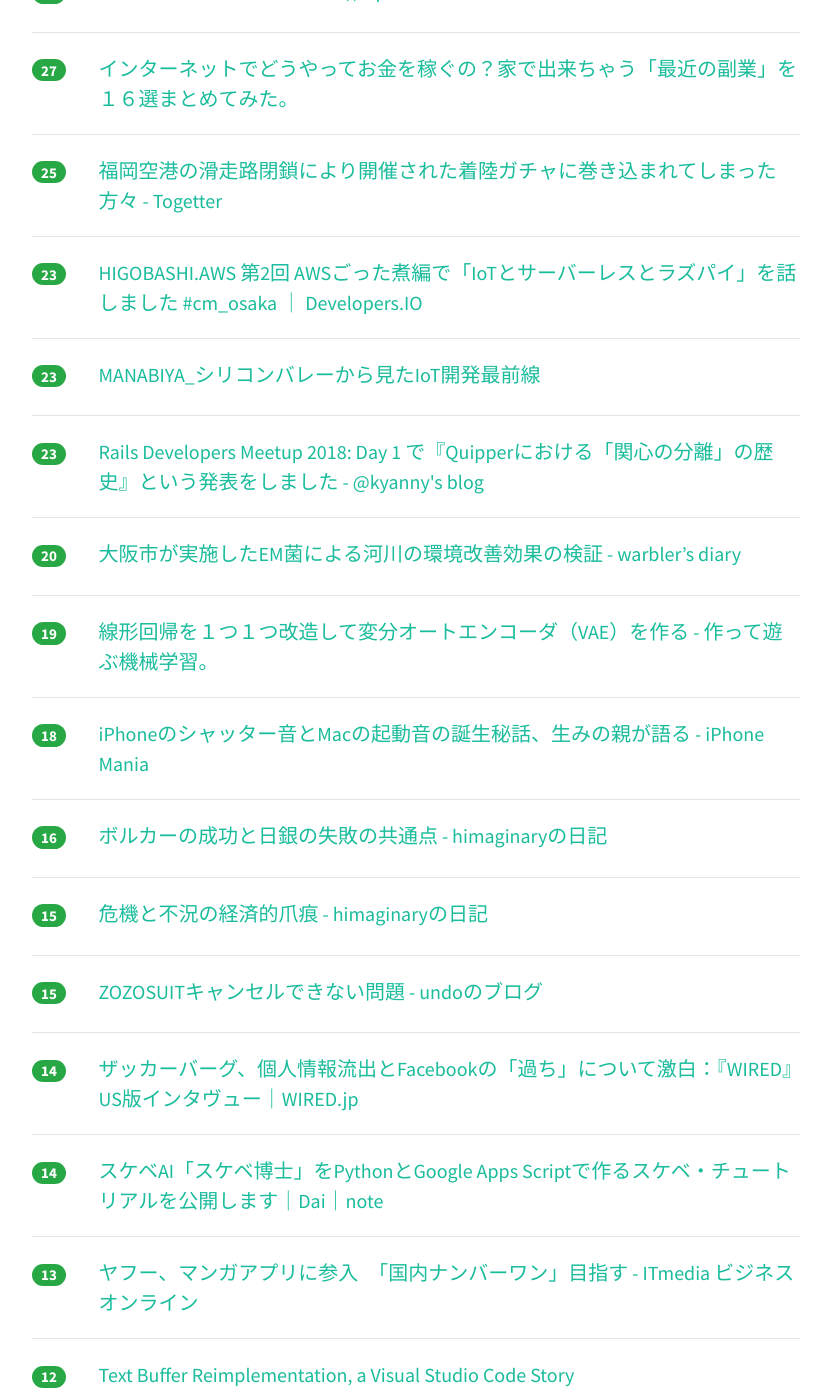
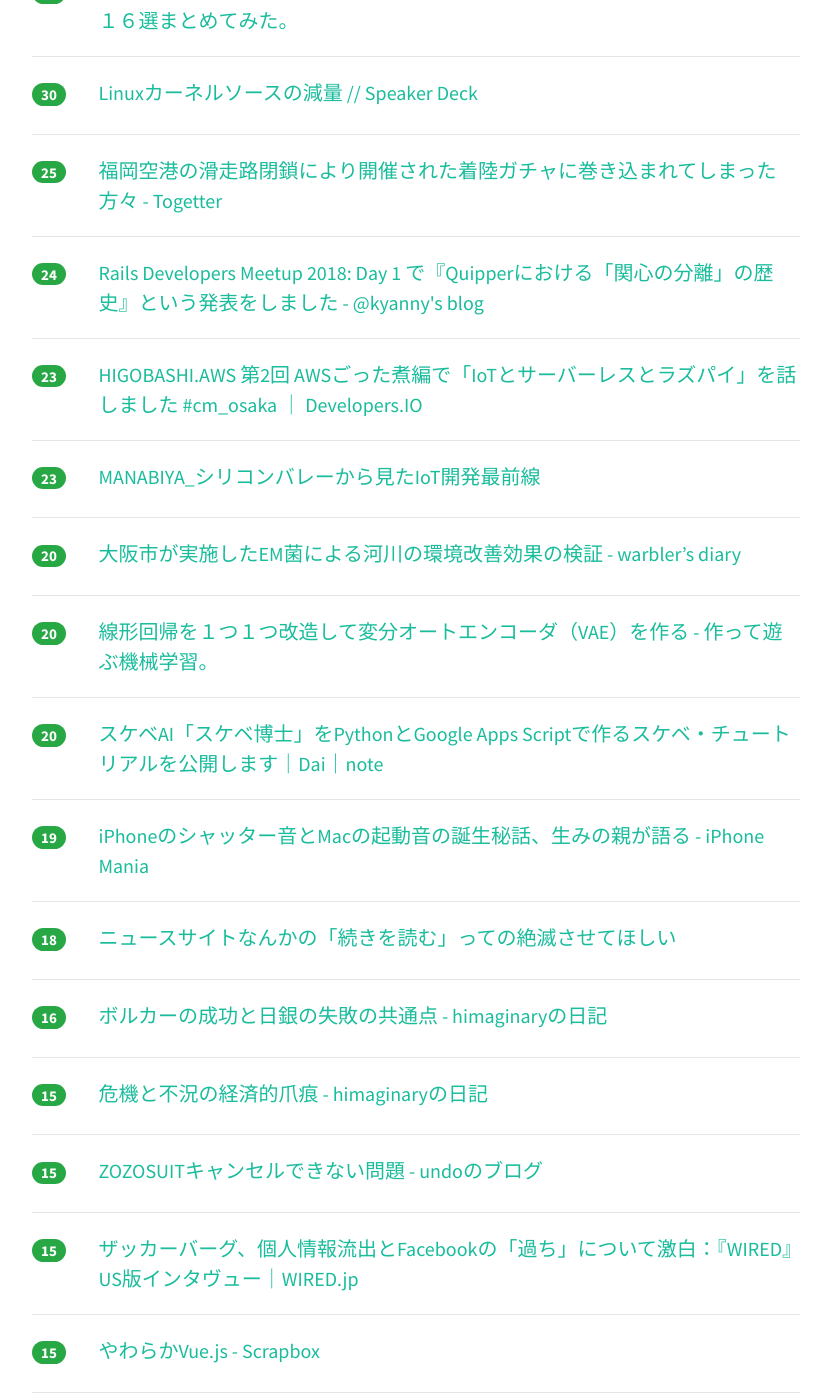
Before and after one commit to yatta47/hatena-matome-site, a Jekyll site: the page built from _posts/2018-03-25-hatena.md, in a window 1280 px wide and 1400 px high, scrolled down 1036 px. Shown: the whole window, without its empty margins (224-1055 px from the left). Built offline with Jekyll 4.4.1, drawn with Linux system fonts in a browser that asks for light colours; nearby versions of some CDN libraries; some of the changed text lies outside the part shown.

Commit message:
Updated 2018-03-25

```diff
--- a/_posts/2018-03-25-hatena.md
+++ b/_posts/2018-03-25-hatena.md
@@ -1,33 +1,33 @@
 ---
 layout: post
 title:  "2018-03-25 はてぶIT"
-date:   2018-03-25 14:00:58
+date:   2018-03-25 15:01:38
 tags: [it-hotentry]
 ---
-27 件のデータあり
+28 件のデータあり
 
 <hr><div class="row">
-<div class="col-1"><span class="badge badge-pill badge-success h2">433</span></div>
+<div class="col-1"><span class="badge badge-pill badge-success h2">501</span></div>
 <div class="col-11"><a href='https://qiita.com/takjg/items/e6b8af53421be54b62c9' target='_blank'>格安スマートリモコンの作り方 - Qiita</a></div>
 </div>
 <hr>
 <div class="row">
-<div class="col-1"><span class="badge badge-pill badge-success h2">216</span></div>
+<div class="col-1"><span class="badge badge-pill badge-success h2">249</span></div>
 <div class="col-11"><a href='https://togetter.com/li/1211752' target='_blank'>全てのデスクワーカー・自営業者に捧ぐ「運動不足の漫画家が筋トレを始めた結果」感化されて筋トレに目覚める人続出「よし運動だ」 - Togetter</a></div>
 </div>
 <hr>
 <div class="row">
-<div class="col-1"><span class="badge badge-pill badge-success h2">173</span></div>
+<div class="col-1"><span class="badge badge-pill badge-success h2">195</span></div>
 <div class="col-11"><a href='https://www.slideshare.net/pfi/nlp2018-introduction-of-deep-reinforcement-learning' target='_blank'>ゼロから始める深層強化学習（NLP2018講演資料）/ Introduction of Deep Reinforcement Learni…</a></div>
 </div>
 <hr>
 <div class="row">
-<div class="col-1"><span class="badge badge-pill badge-success h2">137</span></div>
+<div class="col-1"><span class="badge badge-pill badge-success h2">148</span></div>
 <div class="col-11"><a href='http://vaaaaaanquish.hatenablog.com/entry/2018/03/24/212254' target='_blank'>MANABIYAで「AI屋さんの1日」なるフザけたタイトルで登壇した話とその内容 - Stimulator</a></div>
 </div>
 <hr>
 <div class="row">
-<div class="col-1"><span class="badge badge-pill badge-success h2">58</span></div>
+<div class="col-1"><span class="badge badge-pill badge-success h2">61</span></div>
 <div class="col-11"><a href='http://www.nicovideo.jp/watch/1521685282' target='_blank'>ポプテピピック　#12「THE AGE OF POP TEAM EPIC」 - ニコニコ動画</a></div>
 </div>
 <hr>
@@ -37,23 +37,28 @@ tags: [it-hotentry]
 </div>
 <hr>
 <div class="row">
-<div class="col-1"><span class="badge badge-pill badge-success h2">34</span></div>
+<div class="col-1"><span class="badge badge-pill badge-success h2">39</span></div>
 <div class="col-11"><a href='https://postd.cc/how-to-write-a-git-commit-message/' target='_blank'>Gitのコミットメッセージの書き方 | POSTD</a></div>
 </div>
 <hr>
 <div class="row">
-<div class="col-1"><span class="badge badge-pill badge-success h2">27</span></div>
-<div class="col-11"><a href='https://speakerdeck.com/sat/linuxkanerusosufalsejian-liang' target='_blank'>Linuxカーネルソースの減量 // Speaker Deck</a></div>
+<div class="col-1"><span class="badge badge-pill badge-success h2">31</span></div>
+<div class="col-11"><a href='http://kanemotilevel.com/ithukugyou.html' target='_blank'>インターネットでどうやってお金を稼ぐの？家で出来ちゃう「最近の副業」を１６選まとめてみた。</a></div>
 </div>
 <hr>
 <div class="row">
-<div class="col-1"><span class="badge badge-pill badge-success h2">27</span></div>
-<div class="col-11"><a href='http://kanemotilevel.com/ithukugyou.html' target='_blank'>インターネットでどうやってお金を稼ぐの？家で出来ちゃう「最近の副業」を１６選まとめてみた。</a></div>
+<div class="col-1"><span class="badge badge-pill badge-success h2">30</span></div>
+<div class="col-11"><a href='https://speakerdeck.com/sat/linuxkanerusosufalsejian-liang' target='_blank'>Linuxカーネルソースの減量 // Speaker Deck</a></div>
 </div>
 <hr>
 <div class="row">
 <div class="col-1"><span class="badge badge-pill badge-success h2">25</span></div>
 <div class="col-11"><a href='https://togetter.com/li/1211751' target='_blank'>福岡空港の滑走路閉鎖により開催された着陸ガチャに巻き込まれてしまった方々 - Togetter</a></div>
+</div>
+<hr>
+<div class="row">
+<div class="col-1"><span class="badge badge-pill badge-success h2">24</span></div>
+<div class="col-11"><a href='http://blog.kyanny.me/entry/2018/03/24/230459' target='_blank'>Rails Developers Meetup 2018: Day 1 で『Quipperにおける「関心の分離」の歴史』という発表をしました - @kyanny's blog</a></div>
 </div>
 <hr>
 <div class="row">
@@ -67,23 +72,28 @@ tags: [it-hotentry]
 </div>
 <hr>
 <div class="row">
-<div class="col-1"><span class="badge badge-pill badge-success h2">23</span></div>
-<div class="col-11"><a href='http://blog.kyanny.me/entry/2018/03/24/230459' target='_blank'>Rails Developers Meetup 2018: Day 1 で『Quipperにおける「関心の分離」の歴史』という発表をしました - @kyanny's blog</a></div>
-</div>
-<hr>
-<div class="row">
 <div class="col-1"><span class="badge badge-pill badge-success h2">20</span></div>
 <div class="col-11"><a href='http://warbler.hatenablog.com/entry/2018/03/24/162936' target='_blank'>大阪市が実施したEM菌による河川の環境改善効果の検証 - warbler’s diary</a></div>
 </div>
 <hr>
 <div class="row">
-<div class="col-1"><span class="badge badge-pill badge-success h2">19</span></div>
+<div class="col-1"><span class="badge badge-pill badge-success h2">20</span></div>
 <div class="col-11"><a href='http://machine-learning.hatenablog.com/entry/2018/03/25/010430' target='_blank'>線形回帰を１つ１つ改造して変分オートエンコーダ（VAE）を作る - 作って遊ぶ機械学習。</a></div>
 </div>
 <hr>
 <div class="row">
+<div class="col-1"><span class="badge badge-pill badge-success h2">20</span></div>
+<div class="col-11"><a href='https://note.mu/daikawai/n/n252b3f8d1138' target='_blank'>スケベAI「スケベ博士」をPythonとGoogle Apps Scriptで作るスケベ・チュートリアルを公開します｜Dai｜note</a></div>
+</div>
+<hr>
+<div class="row">
+<div class="col-1"><span class="badge badge-pill badge-success h2">19</span></div>
+<div class="col-11"><a href='https://iphone-mania.jp/news-207006/' target='_blank'>iPhoneのシャッター音とMacの起動音の誕生秘話、生みの親が語る - iPhone Mania</a></div>
+</div>
+<hr>
+<div class="row">
 <div class="col-1"><span class="badge badge-pill badge-success h2">18</span></div>
-<div class="col-11"><a href='https://iphone-mania.jp/news-207006/' target='_blank'>iPhoneのシャッター音とMacの起動音の誕生秘話、生みの親が語る - iPhone Mania</a></div>
+<div class="col-11"><a href='https://anond.hatelabo.jp/20180325082847' target='_blank'>ニュースサイトなんかの「続きを読む」っての絶滅させてほしい</a></div>
 </div>
 <hr>
 <div class="row">
@@ -102,13 +112,18 @@ tags: [it-hotentry]
 </div>
 <hr>
 <div class="row">
-<div class="col-1"><span class="badge badge-pill badge-success h2">14</span></div>
+<div class="col-1"><span class="badge badge-pill badge-success h2">15</span></div>
 <div class="col-11"><a href='https://wired.jp/2018/03/24/mark-zuckerberg-interview/' target='_blank'>ザッカーバーグ、個人情報流出とFacebookの「過ち」について激白：『WIRED』US版インタヴュー｜WIRED.jp</a></div>
 </div>
 <hr>
 <div class="row">
+<div class="col-1"><span class="badge badge-pill badge-success h2">15</span></div>
+<div class="col-11"><a href='https://scrapbox.io/vue-yawaraka' target='_blank'>やわらかVue.js - Scrapbox</a></div>
+</div>
+<hr>
+<div class="row">
 <div class="col-1"><span class="badge badge-pill badge-success h2">14</span></div>
-<div class="col-11"><a href='https://note.mu/daikawai/n/n252b3f8d1138' target='_blank'>スケベAI「スケベ博士」をPythonとGoogle Apps Scriptで作るスケベ・チュートリアルを公開します｜Dai｜note</a></div>
+<div class="col-11"><a href='https://www.famitsu.com/news/201803/24154303.html' target='_blank'>『ウルティマ オンライン』MMORPGの元祖がもたらした、多数の発明とは？ “ロード・ブリティッシュ”らが明かす開発秘話【GDC 2018】 - ファミ通.com</a></div>
 </div>
 <hr>
 <div class="row">
@@ -127,16 +142,6 @@ tags: [it-hotentry]
 </div>
 <hr>
 <div class="row">
-<div class="col-1"><span class="badge badge-pill badge-success h2">10</span></div>
-<div class="col-11"><a href='https://www.famitsu.com/news/201803/24154303.html' target='_blank'>『ウルティマ オンライン』MMORPGの元祖がもたらした、多数の発明とは？ “ロード・ブリティッシュ”らが明かす開発秘話【GDC 2018】 - ファミ通.com</a></div>
-</div>
-<hr>
-<div class="row">
-<div class="col-1"><span class="badge badge-pill badge-success h2">6</span></div>
-<div class="col-11"><a href='https://anond.hatelabo.jp/20180325082847' target='_blank'>ニュースサイトなんかの「続きを読む」っての絶滅させてほしい</a></div>
-</div>
-<hr>
-<div class="row">
 <div class="col-1"><span class="badge badge-pill badge-success h2">0</span></div>
 <div class="col-11"><a href='http://d.hatena.ne.jp/redips+law/20180321/1521610609' target='_blank'>HTMLの著作権侵害　知財高判平29.3.14（平28ネ10102） - IT・システム判例メモ</a></div>
 </div>
```
